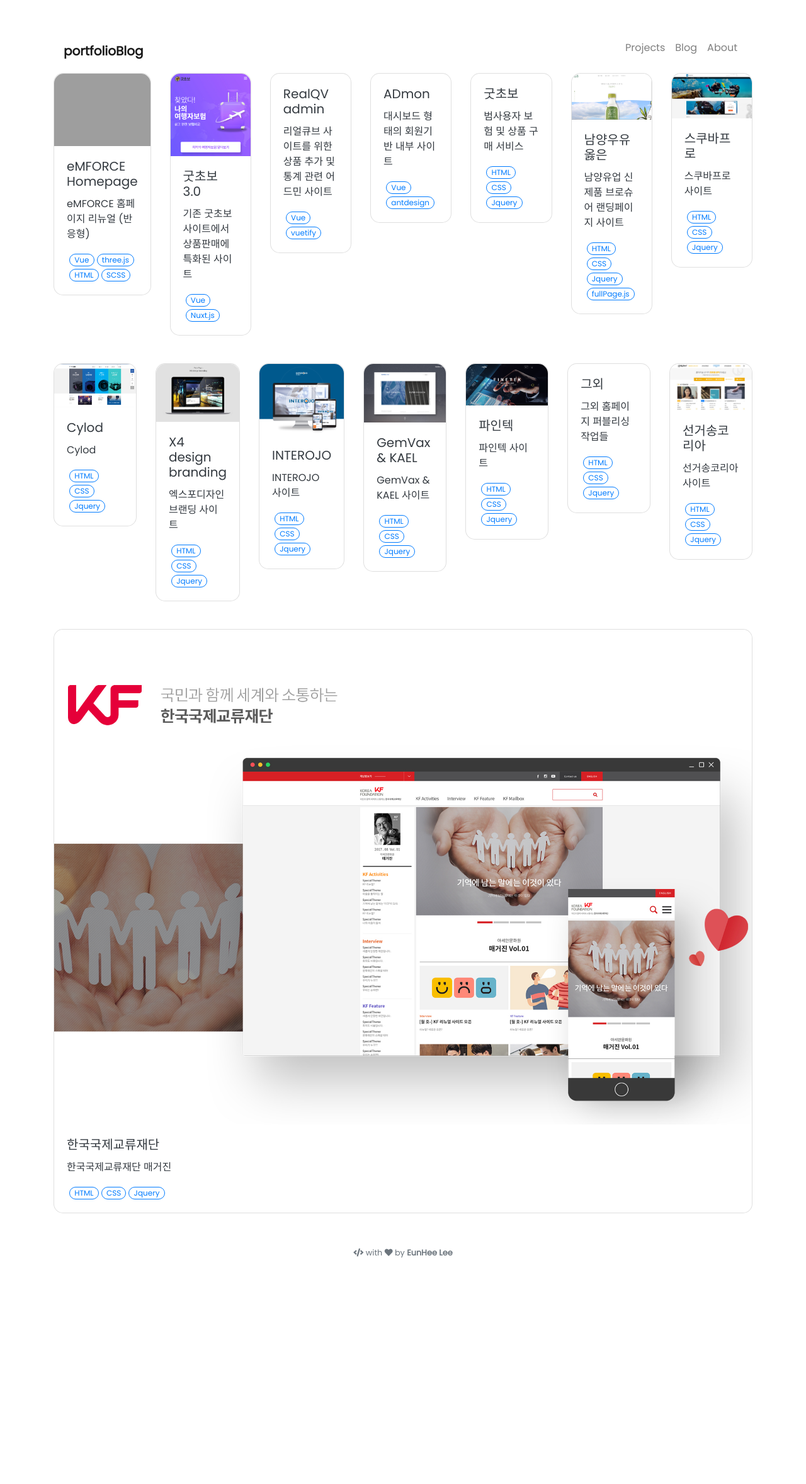
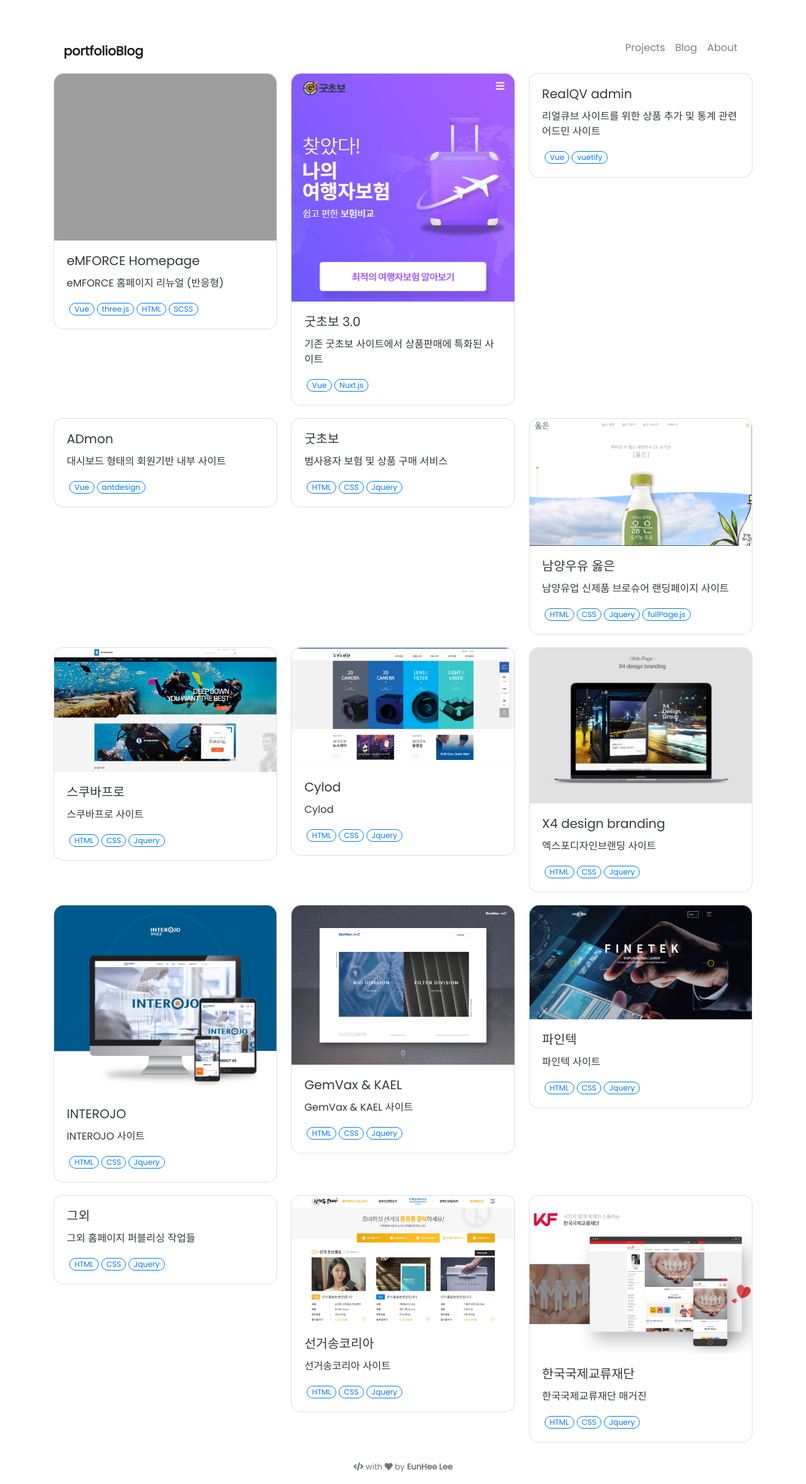
Before and after one commit to EunH12/portfolioBlog, a Jekyll site: the page built from docs/pages/index.md, in a window 1280 px wide. Shown: the whole page at 63% size. Built offline with Jekyll 4.4.1, drawn with Linux system fonts in a browser that asks for light colours; nearby versions of some CDN libraries; before the commit the page ends 2017 px from its top, so only the background shows below that.

Commit message:
align change

```diff
--- a/_includes/projects/index.html
+++ b/_includes/projects/index.html
@@ -1,7 +1,7 @@
 <!-- Remote Projects JS -->
 <script src="{{ '/assets/js/remote-projects.js' | relative_url }}"></script>
 
-<div class="row row-cols-1 row-cols-md-3">
+<div class="card-columns">
 
   <!-- Local Projects -->
   {% for project in site.projects %}
--- a/_includes/projects/project-card.html
+++ b/_includes/projects/project-card.html
@@ -1,4 +1,4 @@
-<div class="col mb-4 wow animated fadeIn" data-wow-delay=".15s">
+<div class="wow animated fadeIn" data-wow-delay=".15s">
   <a href="{{ project_url }}" class="project card text-dark">
     {%- if project_img -%}
     <img id="{{ project_id }}-img" class="card-img-top" src="{{ project_img }}" alt="{{ project_name }}" />
--- a/_sass/_projects.scss
+++ b/_sass/_projects.scss
@@ -14,3 +14,12 @@
     box-shadow: -2px 8px 40px -12px rgba(0, 0, 0, 0.24);
   }
 }
+
+.card-columns {
+  display: flex;
+  flex-wrap: wrap;
+  justify-content: space-between;
+  > div {
+    width: 32%;
+  }
+}
```
